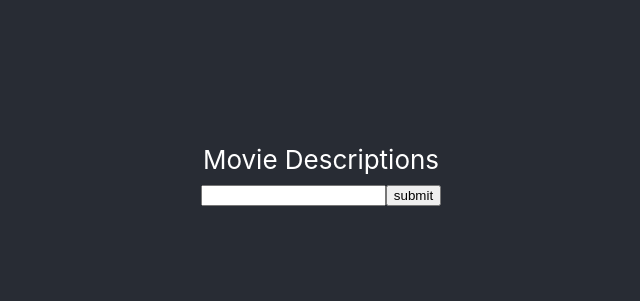
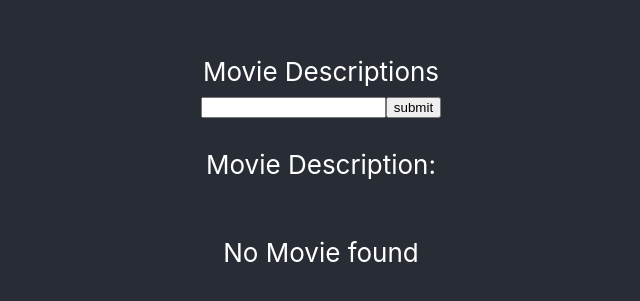
Before and after one commit to djbanach/omdb-react, a React (Create React App) app: page / in a window 1280 px wide. Shown: the part 225-526 px from the top of the page, without its empty margins (319-959 px from the left). Built offline with nearby package versions, Linux system fonts and the light colour scheme.

Commit message:
added checkresponse method to format data

```diff
--- a/src/App.js
+++ b/src/App.js
@@ -7,11 +7,9 @@ const API_KEY = "e5ed686b";
 class App extends Component {
   constructor(props) {
     super(props);
-    this.state = {inputValue: "", description: {}};
+    this.state = {inputValue: "", description: []};
     this.handleSubmit = this.handleSubmit.bind(this);
     this.updateInputValue = this.updateInputValue.bind(this);
-    /*const API_KEY = "e5ed686b";
-    const url = `http://www.omdbapi.com/?apikey=${API_KEY}&t=${this.state.value}`;*/
   }
 
 
@@ -24,9 +22,6 @@ class App extends Component {
     this.getMovie();
   }
 
-  /*componentDidMount() {
-    this.getMovies();
-  }*/
 
   getMovie = _ => {
     var url = `http://www.omdbapi.com/?t=${this.state.inputValue}&apikey=${API_KEY}`;
@@ -36,6 +31,19 @@ class App extends Component {
     .catch(err => console.error(err))
   }
 
+  checkResponse(description){
+    if(this.state.description.Response==="True"){
+      return(
+        <div>
+          {this.state.description.Title} - {this.state.description.Year} - {this.state.description.Rated}
+        </div>
+      );
+   }
+     return (
+       <p>No Movie found</p>
+     );
+   }
+
 
   render() {
     return (
@@ -43,8 +51,16 @@ class App extends Component {
         <header className="App-header">
           <div>Movie Descriptions</div>
           <div>
-              <input type="text" value={this.state.inputValue} onChange={this.updateInputValue}></input>
-              <button onClick={this.handleSubmit}>submit</button>
+            <input type="text" value={this.state.inputValue} onChange={this.updateInputValue}></input>
+            <button onClick={this.handleSubmit}>submit</button>
+          </div>
+          <br/>
+          <div>
+            Movie Description:
+          </div>
+          <br/>
+          <div>
+            {this.checkResponse(this.state.description.Response)}
           </div>
         </header>
       </div>
```
Also changed, not shown: src/App.css (line endings or trailing spaces).
